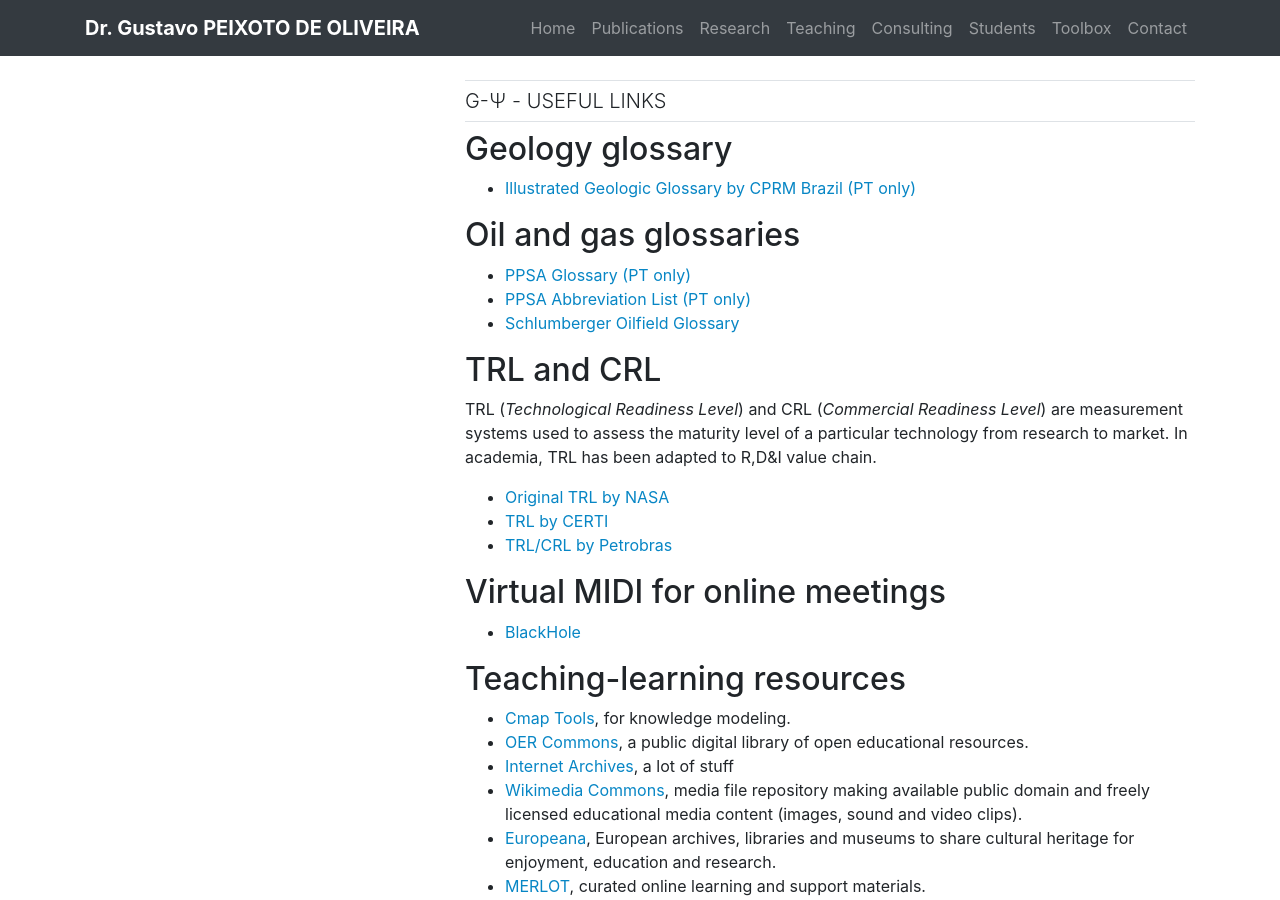
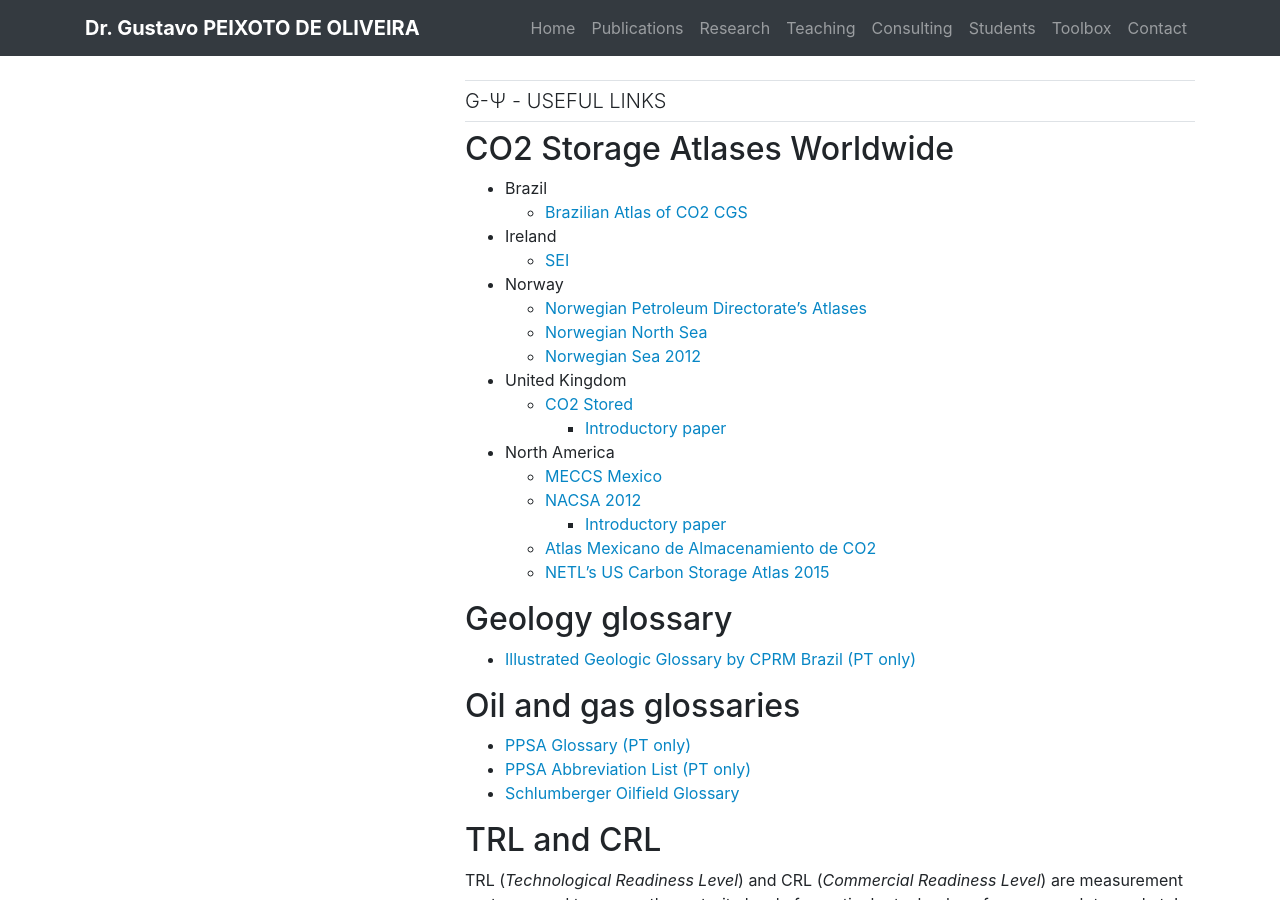
Before and after one commit to gcpeixoto/gcpeixoto.github.io, a Jekyll site: the page built from _toolbox/G-y-links.md, in a window 1280 px wide and 900 px high. Built offline with Jekyll 4.4.1, drawn with Linux system fonts in a browser that asks for light colours.

Commit message:
CO2 Atlases

```diff
--- a/_toolbox/G-y-links.md
+++ b/_toolbox/G-y-links.md
@@ -1,6 +1,28 @@
 ---
 title: G-ψ - Useful links
 ---
+
+## CO2 Storage Atlases Worldwide
+
+- Brazil
+	- [Brazilian Atlas of CO2 CGS](https://www.globalccsinstitute.com/archive/hub/publications/202033/atlas-brasileiro.pdf)
+
+- Ireland
+	- [SEI](https://www.seai.ie/publications/Assessment-of-the-Potential-for-Geological-Storage-of-CO2-for-the-Island-of-Ireland.pdf)
+
+- Norway
+	- [Norwegian Petroleum Directorate's Atlases](https://www.npd.no/en/facts/publications/co2-atlases/)
+	- [Norwegian North Sea](https://www.npd.no/globalassets/1-npd/publikasjoner/atlas-eng/co2-atlas-north-sea.pdf)
+	- [Norwegian Sea 2012](https://www.npd.no/globalassets/1-npd/publikasjoner/atlas-eng/co2-atlas-norwegian-sea-2012.pdf)
+- United Kingdom
+	- [CO2 Stored](https://www.co2stored.co.uk/home/index)
+		- [Introductory paper](https://www.sciencedirect.com/science/article/pii/S1876610214023558)
+- North America
+	- [MECCS Mexico](https://meccs.org.mx/en/ccs_in_mexico.html)
+	- [NACSA 2012](https://meccs.org.mx/static/atlas/nacsa.pdf)
+		- [Introductory paper](https://www.sciencedirect.com/science/article/pii/S1876610213006887)
+	- [Atlas Mexicano de Almacenamiento de CO2](https://meccs.org.mx/static/atlas/atlas_almac_geo_mex.pdf)
+	- [NETL's US Carbon Storage Atlas 2015](https://www.netl.doe.gov/sites/default/files/2018-10/ATLAS-V-2015.pdf)
 
 ## Geology glossary
 
```
